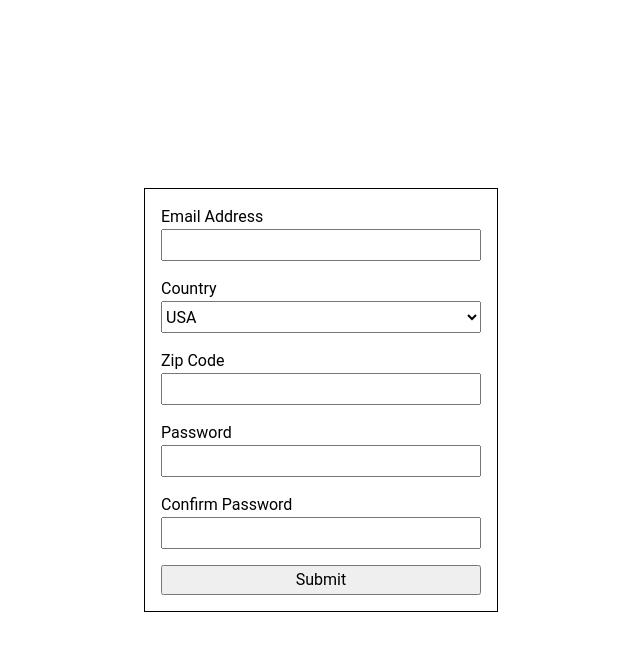
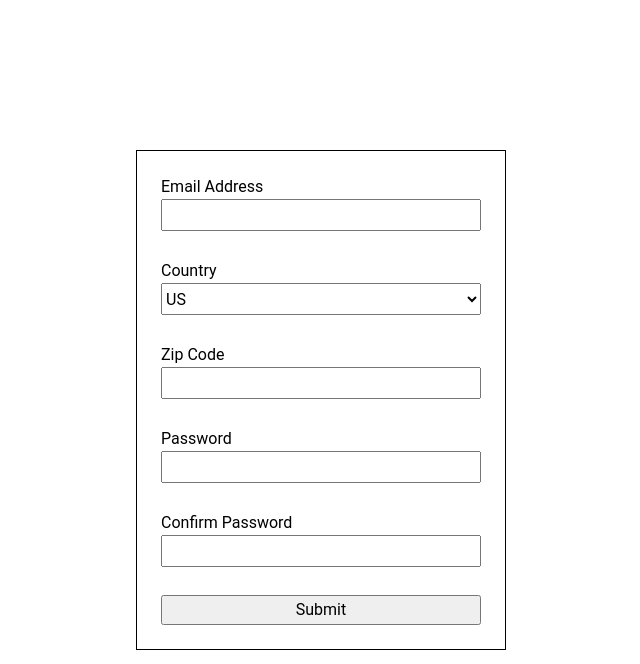
Before and after one commit to michaelbasileios/OP-js-form-validation, a website built with webpack: page src/index.html in a window 1280 px wide. Shown: the whole page, without its empty margins (319-959 px from the left). Built offline with nearby package versions, Linux system fonts and the light colour scheme.

Commit message:
Restyle error spans

```diff
--- a/src/index.html
+++ b/src/index.html
@@ -13,16 +13,19 @@
 
       <label for="country">Country</label>
       <select id="country" name="country" required>
-        <option value="us">USA</option>
+        <option value="us">US</option>
         <option value="uk">UK</option>
         <option value="ch">China</option>
       </select>
+      <span></span>
 
       <label for="zip-code">Zip Code</label>
       <input id="zip-code" type="text" name="zip-code" required />
+      <span></span>
 
       <label for="password">Password</label>
       <input id="password" type="password" name="password" required />
+      <span></span>
 
       <label for="password-confirmation">Confirm Password</label>
       <input
@@ -31,6 +34,7 @@
         name="password-confirmation"
         required
       />
+      <span></span>
       <button type="submit">Submit</button>
     </form>
   </body>
--- a/src/styles.css
+++ b/src/styles.css
@@ -45,7 +45,7 @@ h6 {
 }
 form {
   border: 0.1rem solid black;
-  padding: 1rem;
+  padding: 1.5rem;
   display: flex;
   flex-direction: column;
 }
@@ -53,7 +53,6 @@ form input,
 form select {
   height: 2rem;
   width: 20rem;
-  margin-bottom: 1rem;
 }
 
 form input:user-invalid {
@@ -63,4 +62,8 @@ form input:user-invalid {
 
 span {
   color: red;
+  font-size: 0.875rem;
+  min-height: 1.25rem;
+  margin-top: 0.25rem;
+  margin-bottom: 0.25rem;
 }
```
